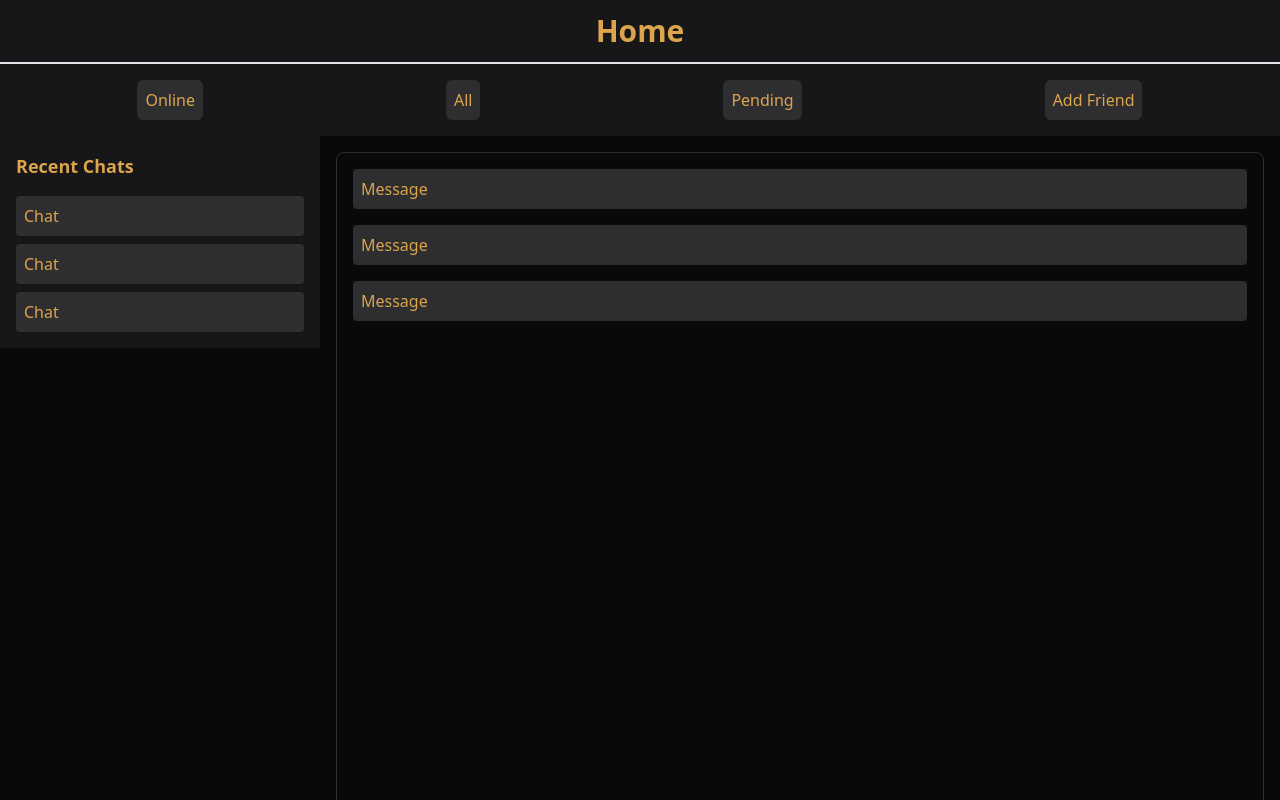
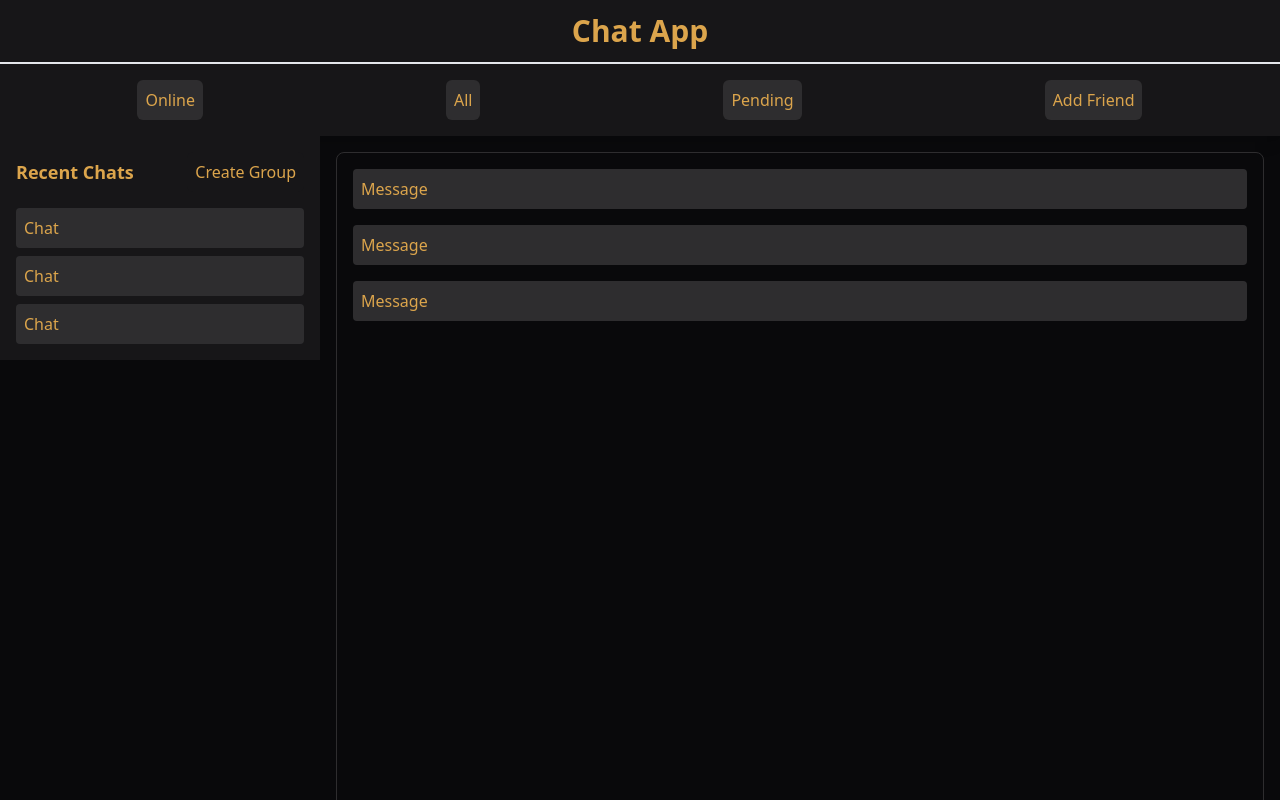
Before and after one commit to SDE-Coding-Wizards/Chat-app, a Next.js app: page /chat in a window 1280 px wide. Shown: the top 800 px of the page. Built offline with nearby package versions, Linux system fonts and the light colour scheme.

Commit message:
Create Group

```diff
--- a/app/(pages)/chat/page.tsx
+++ b/app/(pages)/chat/page.tsx
@@ -1,6 +1,19 @@
+"use client";
+
+import { useState } from "react";
 import Link from "next/link";
 
 export default function Chat() {
+  const [isCreateGroupModalOpen, setCreateGroupModalOpen] = useState(false);
+
+  const openCreateGroupModal = () => {
+    setCreateGroupModalOpen(true);
+  };
+
+  const closeCreateGroupModal = () => {
+    setCreateGroupModalOpen(false);
+  };
+
   return (
     <main className="flex flex-col min-h-screen bg-base-100">
       <nav className="bg-base-200 w-full p-4 flex justify-around items-center shadow-lg">
@@ -32,7 +45,15 @@ export default function Chat() {
 
       <div className="flex flex-1">
         <aside className="w-1/4 h-full bg-base-200 p-4">
-          <h2 className="text-lg font-bold mb-4">Recent Chats</h2>
+          <div className="flex justify-between items-center mb-4">
+            <h2 className="text-lg font-bold">Recent Chats</h2>
+            <button
+              onClick={openCreateGroupModal}
+              className="p-2 bg-base-200  rounded-md transition duration-300 ease-in-out transform"
+            >
+              Create Group
+            </button>
+          </div>
           <ul className="space-y-2">
             <li className="p-2 bg-base-300 rounded">
               <Link href="/">Chat</Link>
@@ -62,6 +83,38 @@ export default function Chat() {
           </div>
         </section>
       </div>
+
+      {isCreateGroupModalOpen && (
+        <div className="fixed inset-0 bg-black bg-opacity-50 flex justify-center items-center">
+          <div className="bg-white p-4 rounded-lg shadow-lg">
+            <h3 className="text-lg font-bold mb-4">Create Group</h3>
+            <input
+              type="text"
+              placeholder="Group Name"
+              className="input input-bordered w-full mb-4"
+            />
+            <input
+              type="text"
+              placeholder="Add Friends (comma separated)"
+              className="input input-bordered w-full mb-4"
+            />
+            <div className="flex justify-end">
+              <button
+                onClick={closeCreateGroupModal}
+                className="p-2 bg-red-500 text-white rounded-md transition duration-300 ease-in-out transform hover:bg-red-600 active:bg-red-700 hover:scale-105 mr-2"
+              >
+                Cancel
+              </button>
+              <button
+                onClick={closeCreateGroupModal}
+                className="p-2 bg-green-500 text-white rounded-md transition duration-300 ease-in-out transform hover:bg-green-600 active:bg-green-700 hover:scale-105"
+              >
+                Create
+              </button>
+            </div>
+          </div>
+        </div>
+      )}
     </main>
   );
 }
--- a/app/components/Navbar.tsx
+++ b/app/components/Navbar.tsx
@@ -4,9 +4,9 @@ export default function Navbar() {
     return (
         <nav className="h-16 px-6 bg-base-200 shadow-md flex items-center justify-center border-b-2">
             <div className="items-center justify-between">
-                    <Link href="/" className="font-bold text-3xl rounded-md px-3 py-2">
-                        Home
-                    </Link>
+                <Link href="/" className="font-bold text-3xl rounded-md px-3 py-2">
+                    Chat App
+                </Link>
             </div>
         </nav>
     );
```
